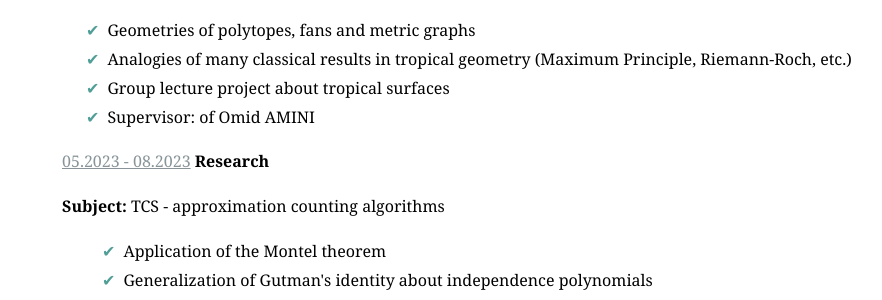
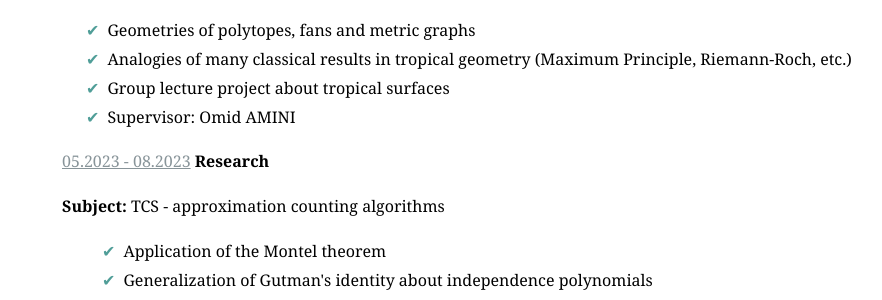
Before and after one commit to XiaoweiYEXavier/XiaoweiYEXavier.github.io, a Jekyll site: the page CV/index.html, which Jekyll copies as it is, in a window 1280 px wide and 900 px high, scrolled down 1350 px. Shown: the part 154-454 px from the top of the window, without its empty margins (72-954 px from the left). Built offline with Jekyll 4.4.1, drawn with Linux system fonts in a browser that asks for light colours; nearby versions of some CDN libraries; some web fonts are replaced.

```diff
--- a/CV/index.html
+++ b/CV/index.html
@@ -87,7 +87,7 @@
             <li>Geometries of polytopes, fans and metric graphs</li>
             <li>Analogies of many classical results in tropical geometry (Maximum Principle, Riemann-Roch, etc.)</li>
             <li>Group lecture project about tropical surfaces</li>
-            <li>Supervisor: of Omid AMINI</li>
+            <li>Supervisor: Omid AMINI</li>
           </ul>
         </div>
       <article>
```
